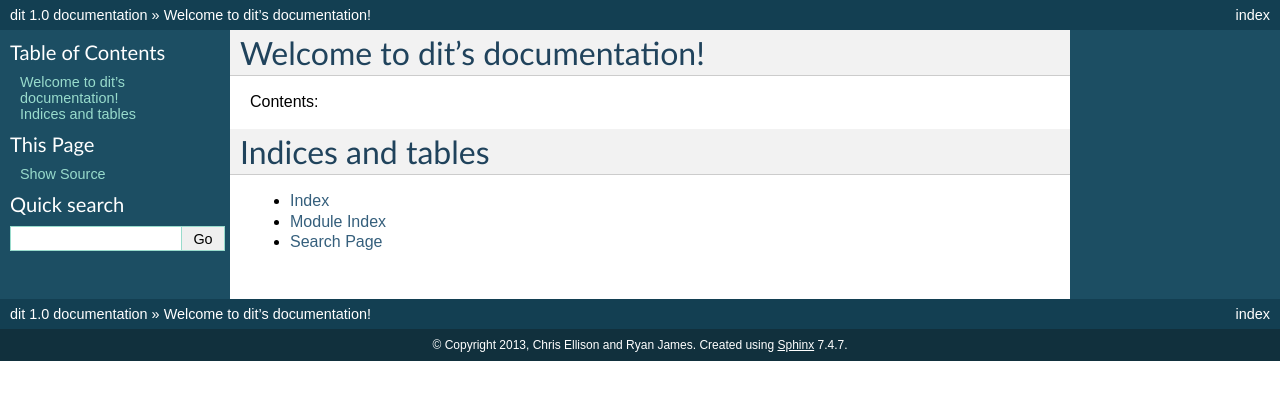
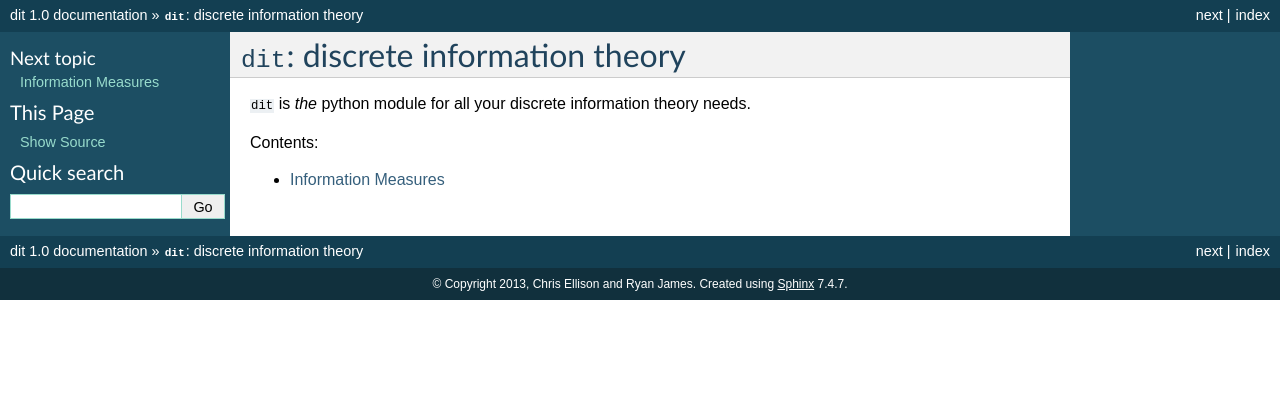
Before and after one commit to dit/dit, a Sphinx documentation site: the page built from docs/index.rst, in a window 1280 px wide. Shown: the top 400 px of the page. Built offline with Sphinx 7.4.7, drawn with Linux system fonts in a browser that asks for light colours.

```diff
--- a/docs/index.rst
+++ b/docs/index.rst
@@ -3,19 +3,22 @@
    You can adapt this file completely to your liking, but it should at least
    contain the root `toctree` directive.
 
-Welcome to dit's documentation!
-===============================
+``dit``: discrete information theory
+====================================
+
+``dit`` is *the* python module for all your discrete information theory needs.
 
 Contents:
 
 .. toctree::
    :maxdepth: 2
 
+   measures
 
+..
+   Indices and tables
+   ==================
 
-Indices and tables
-==================
-
-* :ref:`genindex`
-* :ref:`modindex`
-* :ref:`search`
+   * :ref:`genindex`
+   * :ref:`modindex`
+   * :ref:`search`
```
Also changed, not shown: docs/measures.rst (added, +22 -0 lines), docs/measures/binding_information.rst (added), docs/measures/coinformation.rst (added), docs/measures/entropy.rst (added), docs/measures/gk_common_information.rst (added), docs/measures/jensen_shannon_divergence.rst (added), docs/measures/perplexity.rst (added), docs/measures/shannon.rst (added), docs/measures/total_correlation.rst (added).
